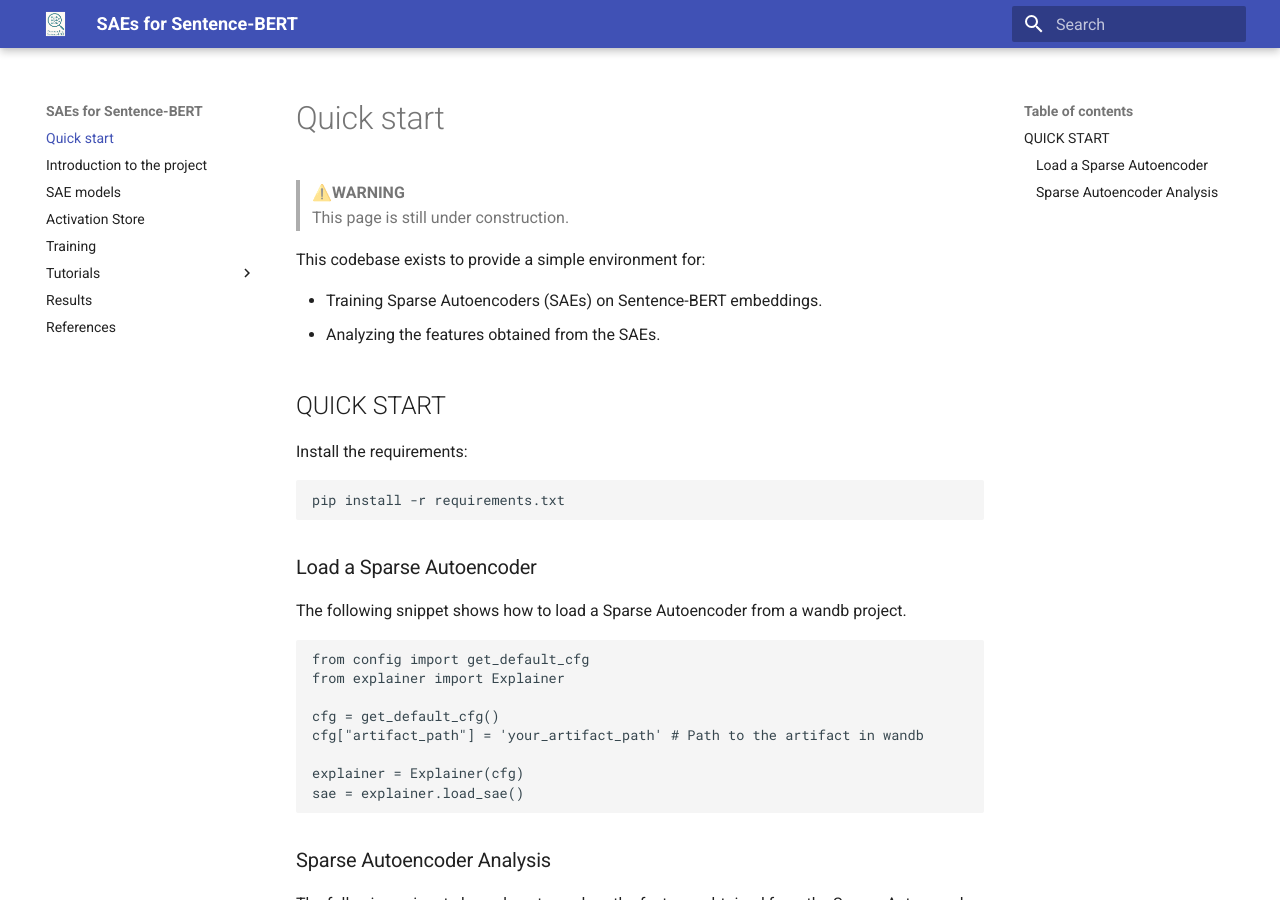
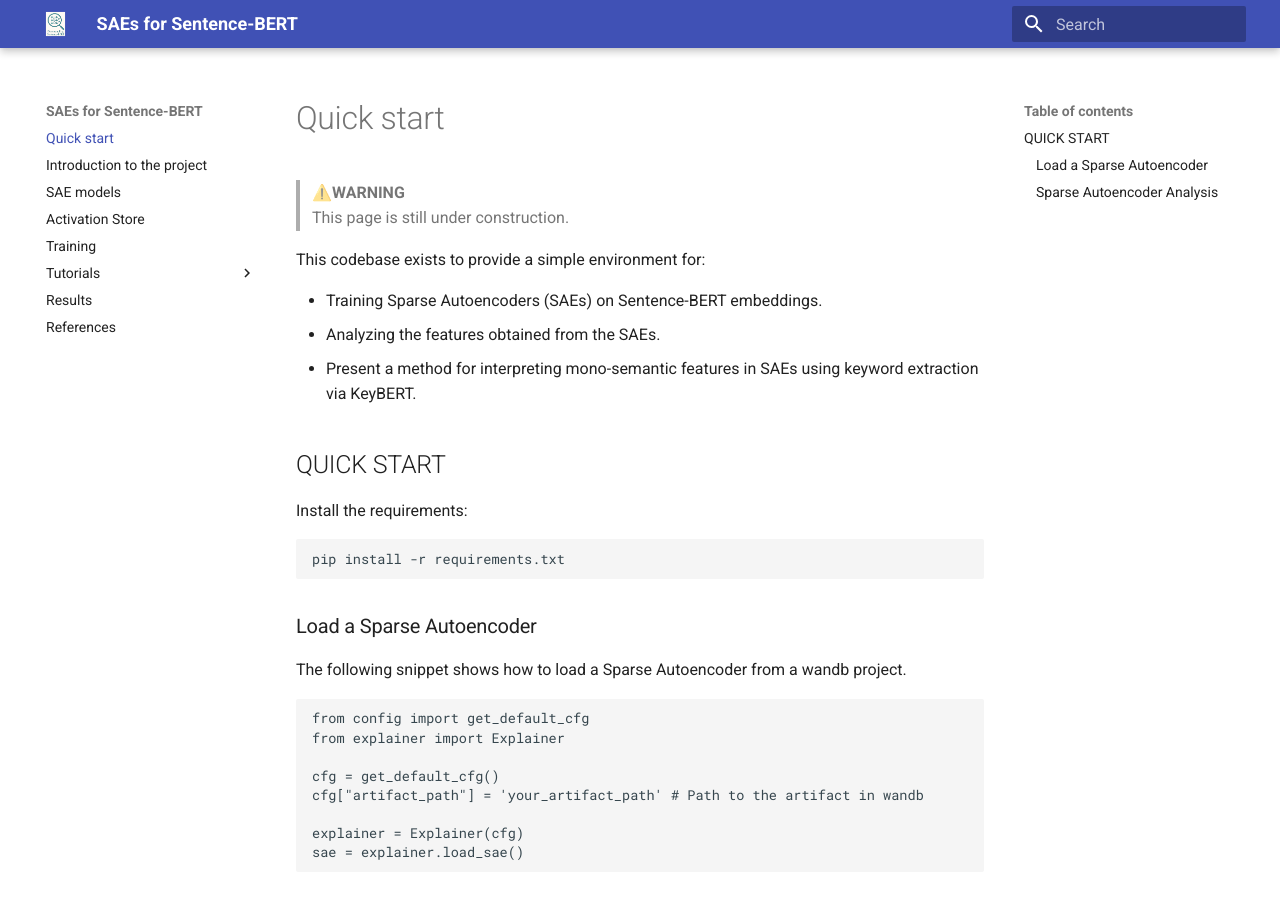
Before and after one commit to Yb1ku/SAEs-for-Sentence-BERT, an MkDocs documentation site: the page built from docs/index.md, in a window 1280 px wide and 900 px high. Built offline with MkDocs 1.6.1 and Material for MkDocs 9.7.7, drawn with Linux system fonts in a browser that asks for light colours.

Commit message:
Documentation update

```diff
--- a/docs/index.md
+++ b/docs/index.md
@@ -5,6 +5,8 @@ This codebase exists to provide a simple environment for:
 
 - Training Sparse Autoencoders (SAEs) on Sentence-BERT embeddings.
 - Analyzing the features obtained from the SAEs.
+- Present a method for interpreting mono-semantic features in SAEs using keyword extraction via KeyBERT.
+
 
 ## QUICK START
 Install the requirements:
--- a/mkdocs.yml
+++ b/mkdocs.yml
@@ -1,6 +1,15 @@
 site_name: SAEs for Sentence-BERT
 theme:
   name: material
+  palette:
+    - media: "(prefers-color-scheme: light)"
+      scheme: default
+      primary: indigo
+      accent: indigo
+    - media: "(prefers-color-scheme: dark)"
+      scheme: slate
+      primary: indigo
+      accent: deep orange
   logo: assets/logo.png
 
 nav:
```
